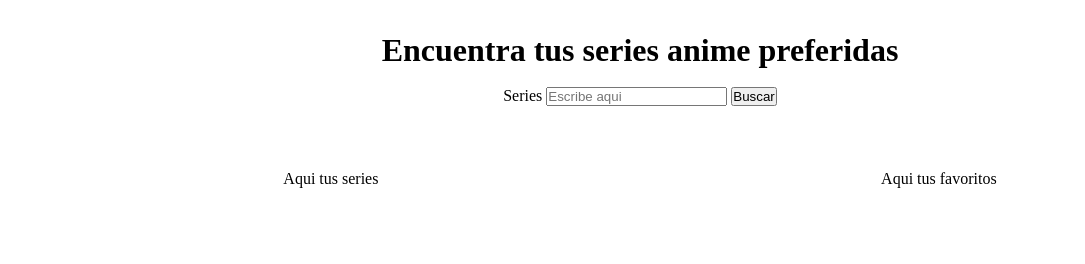
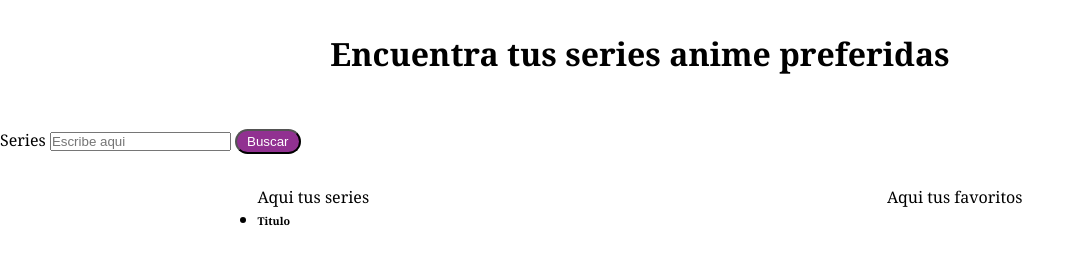
Before and after one commit to Adalab/modulo-2-evaluacion-final-JessicaVR86, a website built with Vite: page src/index.html in a window 1280 px wide. Shown: the whole page, without its empty margins (0-1085 px from the left). Built offline with nearby package versions, Linux system fonts and the light colour scheme.

Commit message:
add boxes css

```diff
--- a/src/index.html
+++ b/src/index.html
@@ -8,18 +8,31 @@
   </head>
   <body>
     <header class="headerbox">
-      <h1>Encuentra tus series anime preferidas</h1><br>
-
-      <form>
-        <label>Series</label>
-        <input type="text" placeholder="Escribe aqui" />
-        <button>Buscar</button>
-      </form>
+      <h1>Encuentra tus series anime preferidas</h1>
+      <br />
     </header>
+    <form>
+      <label>Series</label>
+      <input type="text" placeholder="Escribe aqui" />
+      <button class="js_searchbtn searchbtn">Buscar</button>
+    </form>
 
     <main class="mainbox">
-      <section class="sectionbox">Aqui tus series</section>
-      <aside class="asidebox">Aqui tus favoritos</aside>
+      <section class="sectionbox">
+        <p>Aqui tus series</p>
+        <ul class="js_movieslist ulbox">
+          <li class="cardbox">
+            <h6 class="cardtitle">Titulo</h6>
+            <img
+              src=""
+              alt=""
+              class="cardphoto"
+            />
+          </li>
+
+        </ul>
+      </section>
+      <aside class="js_favouritelist asidebox"><p>Aqui tus favoritos</p></aside>
     </main>
 
     <script src="./js/main.js"></script>
--- a/src/scss/main.scss
+++ b/src/scss/main.scss
@@ -1,18 +1,32 @@
-*{
+* {
   box-sizing: border-box;
   margin: 0;
   padding: 0;
 }
-
-.headerbox{
+body {
+  font-family: Cambria, Cochin, Georgia, Times, "Times New Roman", serif;
+}
+.headerbox {
   text-align: center;
   padding: 2rem;
-
+}
+.searchbtn {
+  border-radius: 1rem;
+  padding: 3px;
+  padding-inline: 10px;
+  cursor: pointer;
+  background-color: rgb(145, 49, 145);
+  color: white;
 }
 
-.mainbox{
+.mainbox {
   display: flex;
   justify-content: space-around;
   padding: 2rem;
+}
 
+.ulbox {
+  display: grid;
+  grid-template-columns: 1fr 1fr 1fr 1fr;
+  gap: 1rem;
 }
```
Also changed, not shown: src/js/main.js (+8 -0 lines). Lines whose indentation alone changed are shown as unchanged.
